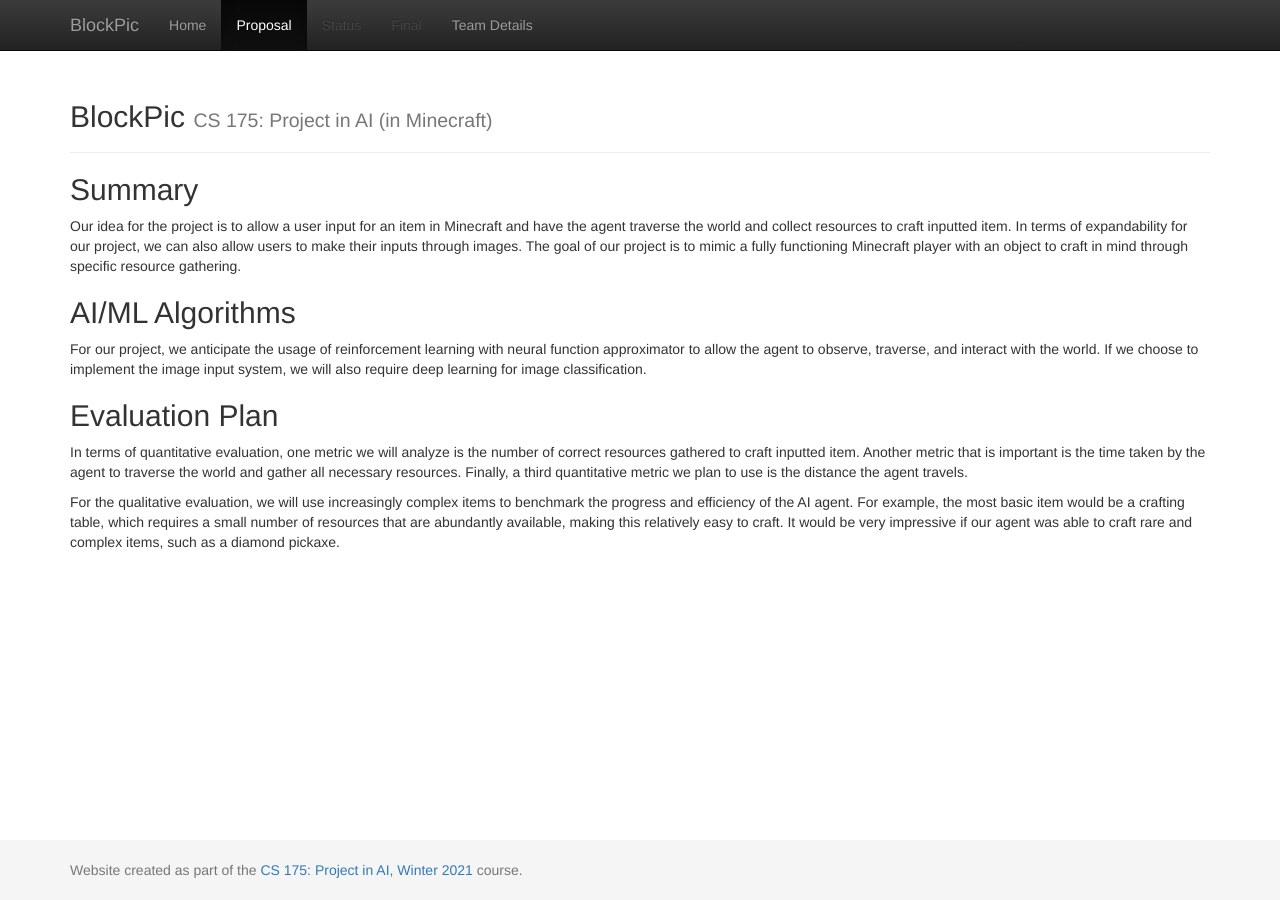
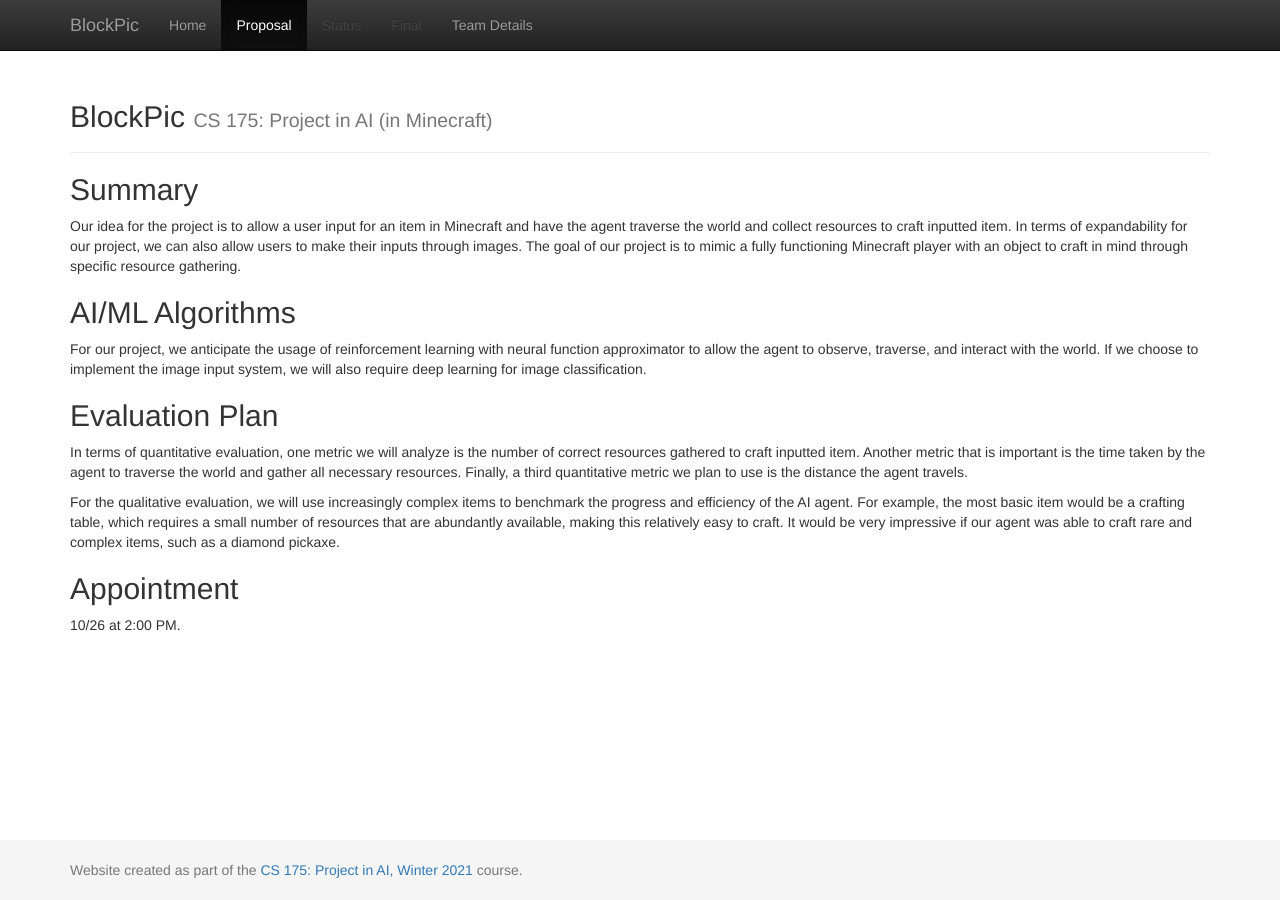
Before and after one commit to parth-parekh/CS175, a Jekyll site: the page built from docs/proposal.md, in a window 1280 px wide. Built offline with Jekyll 4.4.1, drawn with Linux system fonts in a browser that asks for light colours.

Commit message:
Update proposal.md

```diff
--- a/docs/proposal.md
+++ b/docs/proposal.md
@@ -12,3 +12,6 @@ For our project, we anticipate the usage of reinforcement learning with neural f
 In terms of quantitative evaluation, one metric we will analyze is the number of correct resources gathered to craft inputted item. Another metric that is important is the time taken by the agent to traverse the world and gather all necessary resources. Finally, a third quantitative metric we plan to use is the distance the agent travels.
 
 For the qualitative evaluation, we will use increasingly complex items to benchmark the progress and efficiency of the AI agent. For example, the most basic item would be a crafting table, which requires a small number of resources that are abundantly available, making this relatively easy to craft. It would be very impressive if our agent was able to craft rare and complex items, such as a diamond pickaxe.
+
+## Appointment
+10/26 at 2:00 PM.
```
